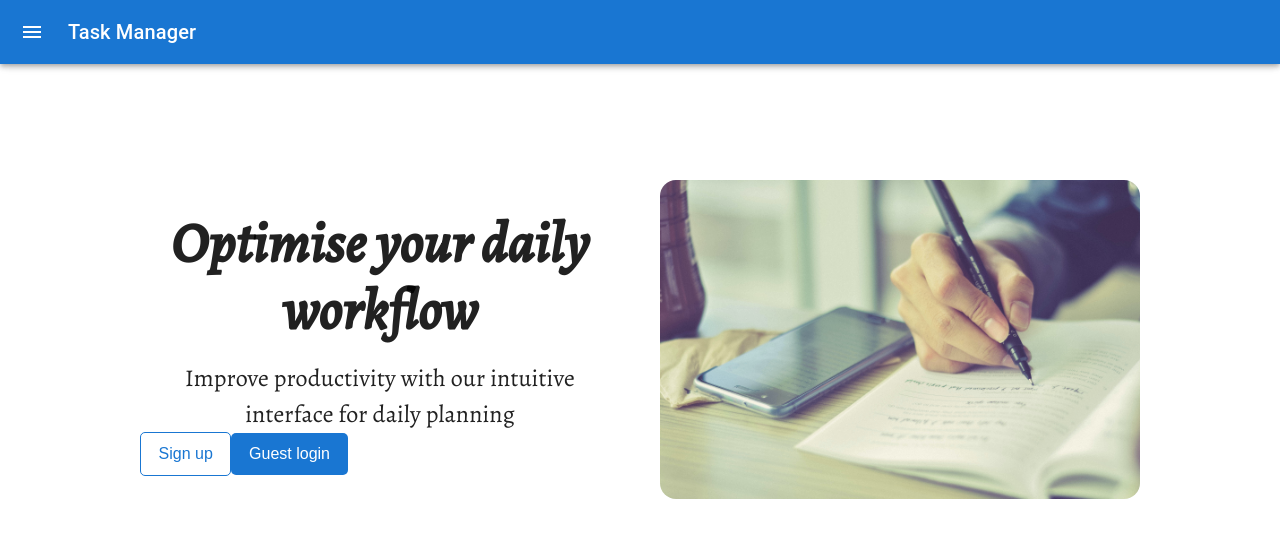
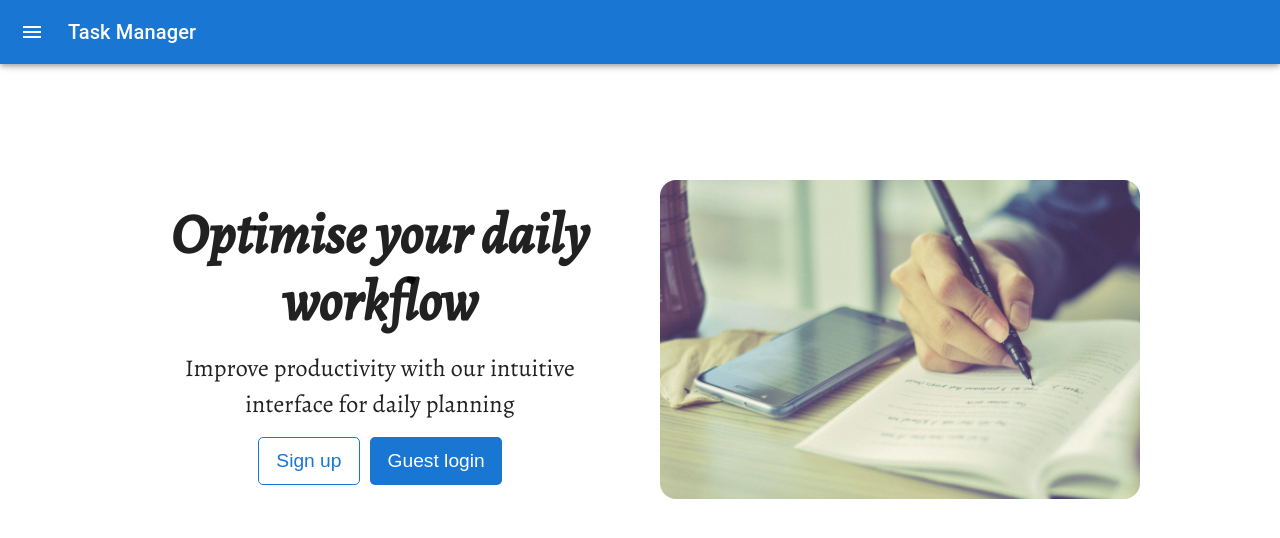
Before and after one commit to Tayamul/to-do-web-app, a React (Create React App) app: page / in a window 1280 px wide. Shown: the top 538 px of the page. Built offline with nearby package versions, Linux system fonts and the light colour scheme; no server answers.

Commit message:
Justify the buttons to the center and add a gap between them

```diff
--- a/src/components/landingPage.css
+++ b/src/components/landingPage.css
@@ -26,12 +26,19 @@
     font-family: Alegreya;
 }
 
+.cta-btn {
+    display: flex;
+    justify-content: center;
+    gap: 10px;
+    margin-top: 15px;
+}
+
 .cta {
     padding: 0.75rem 1.1rem;
     background: transparent;
     border: 1px solid #1976d2;
     border-radius: 5px;
-    font-size: 1rem;
+    font-size: 1.2rem;
     color: #1976d2;
 }
 
@@ -40,7 +47,7 @@
     background-color: #1976d2;
     border: transparent;
     border-radius: 5px;
-    font-size: 1rem;
+    font-size: 1.2rem;
     color: #fff;
 }
 
```
